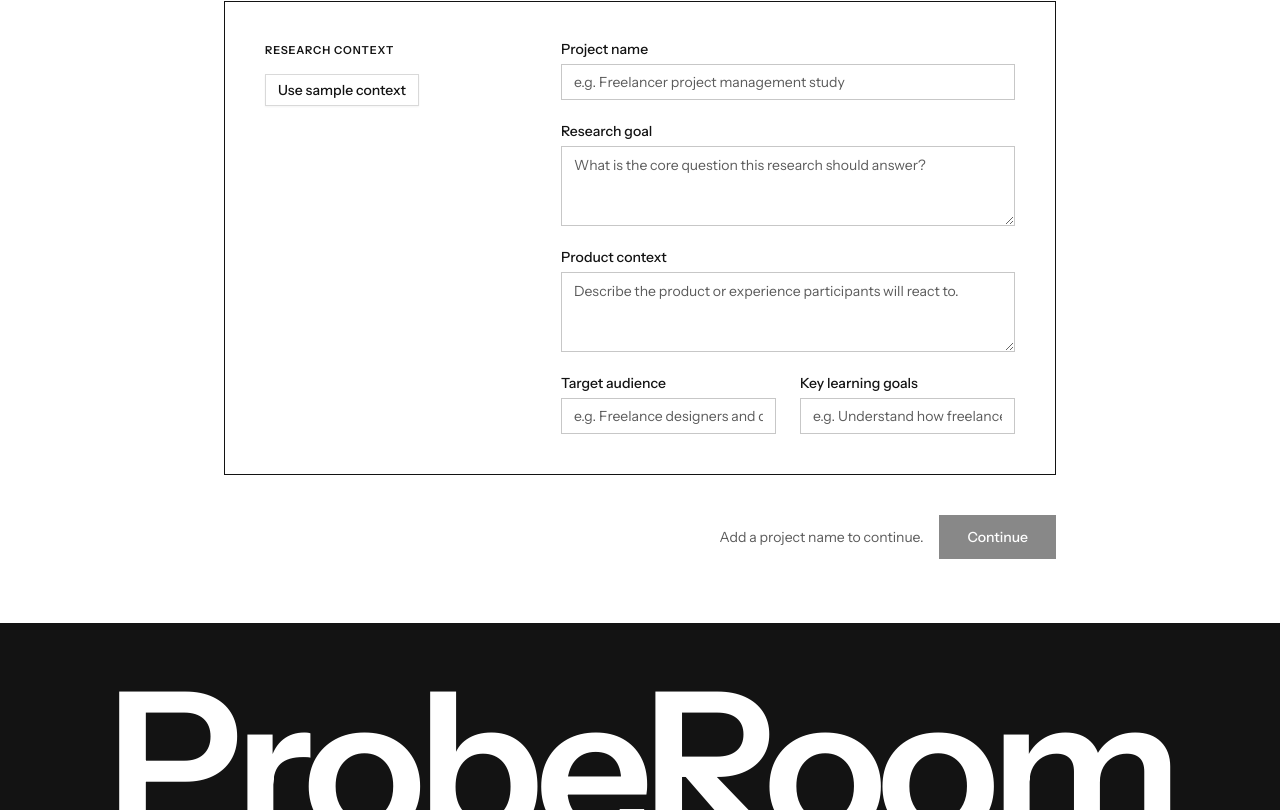
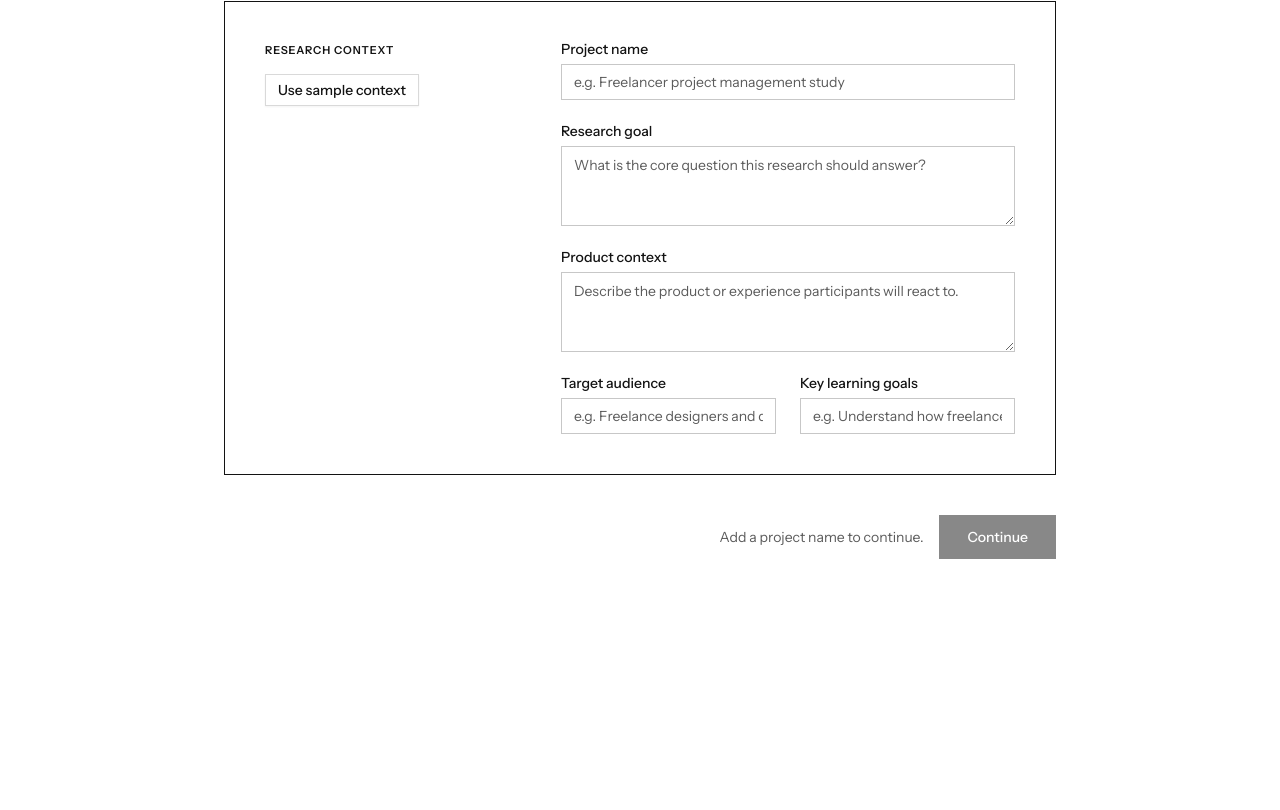
Before and after one commit to rishiashar/Personapilot, a Next.js app: page /setup in a window 1280 px wide. Shown: the part 351-1161 px from the top of the page. After the commit the page ends 974 px from the top, so only its background shows below. Built offline with nearby package versions, Linux system fonts and the light colour scheme.

Commit message:
fix: keep giant wordmark footer on landing only
Co-Authored-By: Devin AI <158243242+devin-ai-integration[bot]@users.noreply.github.com>

```diff
--- a/app/setup/page.tsx
+++ b/app/setup/page.tsx
@@ -4,7 +4,6 @@ import { useRef, useState } from "react";
 import { useRouter } from "next/navigation";
 import { Loader2 } from "lucide-react";
 
-import { AppFooter } from "@/components/AppFooter";
 import { AppHeader } from "@/components/AppHeader";
 import { PersonaForm, type PersonaDraft } from "@/components/PersonaForm";
 import {
@@ -315,7 +314,6 @@ export default function SetupPage() {
           </div>
         </div>
       </main>
-      <AppFooter />
     </>
   );
 }
--- a/app/summary/page.tsx
+++ b/app/summary/page.tsx
@@ -1,6 +1,5 @@
 "use client";
 
-import { AppFooter } from "@/components/AppFooter";
 import { AppHeader } from "@/components/AppHeader";
 import { EmptyState } from "@/components/EmptyState";
 import { SessionSummary } from "@/components/SessionSummary";
@@ -32,7 +31,6 @@ export default function SummaryPage() {
           </div>
         )}
       </main>
-      <AppFooter />
     </>
   );
 }
```
